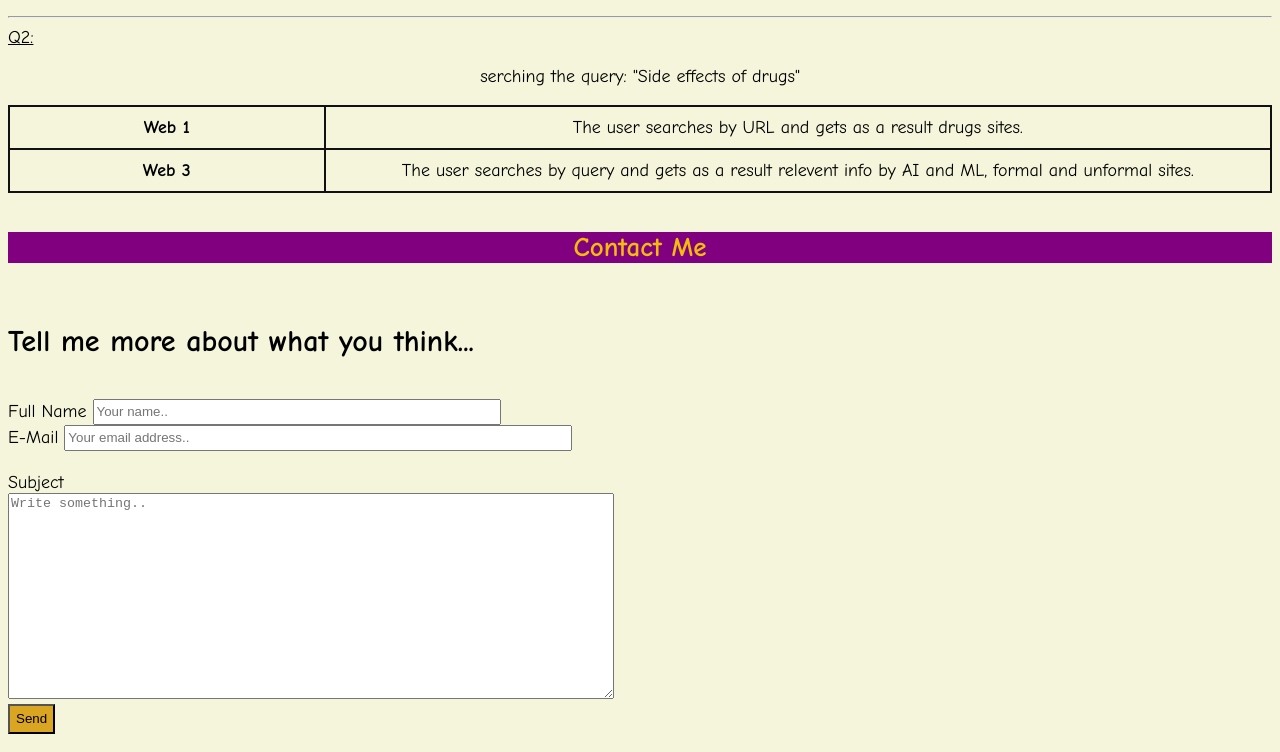
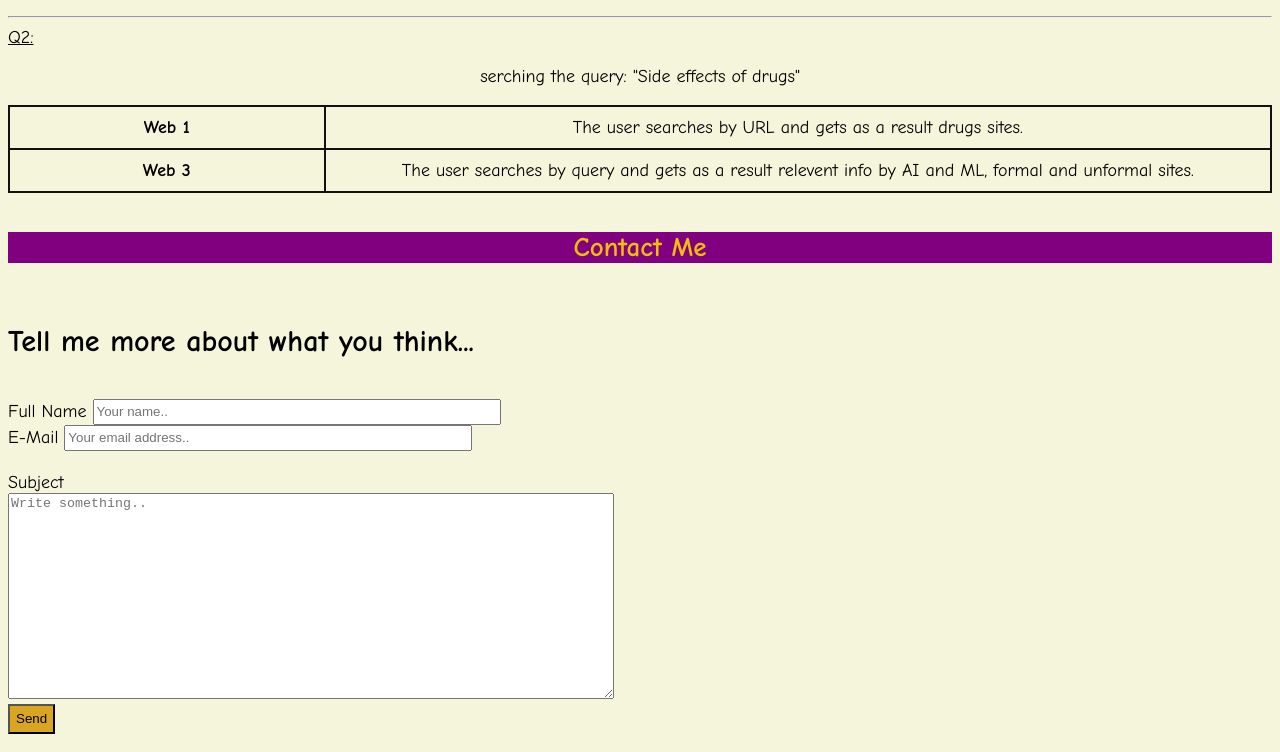
Before and after one commit to Web-Development-Environments-2022/208383174, a plain HTML site: page index.html in a window 1280 px wide. Shown: the part 5435-6187 px from the top of the page. Drawn offline with Linux system fonts and the light colour scheme; a script that the page names is missing.

Commit message:
Update index.html

```diff
--- a/index.html
+++ b/index.html
@@ -237,7 +237,7 @@
                 <input type="text" id="fullname" name="fullName" placeholder="Your name.." style="width: 400px;height: 20px;">
             <br/>
                 <label for="emailadd">E-Mail     </label>
-                <input type="text" id="emailadd" name="emailAdd" placeholder="Your email address.."style="width: 500px;height: 20px;">
+                <input type="text" id="emailadd" name="emailAdd" placeholder="Your email address.."style="width: 400px;height: 20px;">
 
                 <br/><br/>
                 <label for="subject">Subject</label><br/>
```
